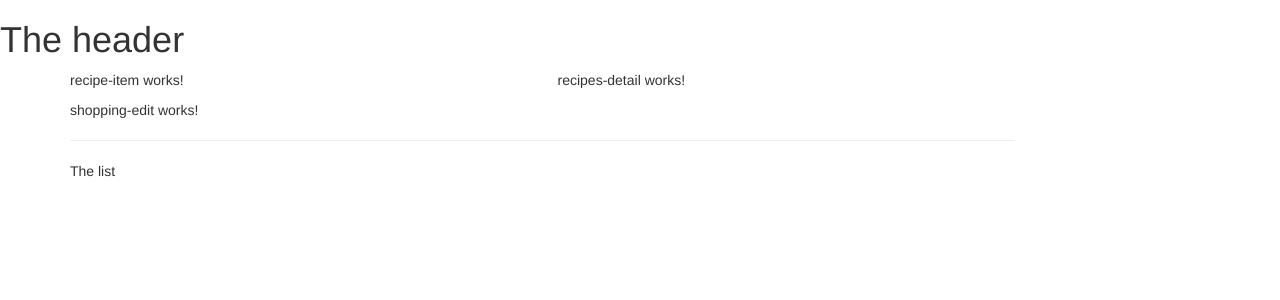
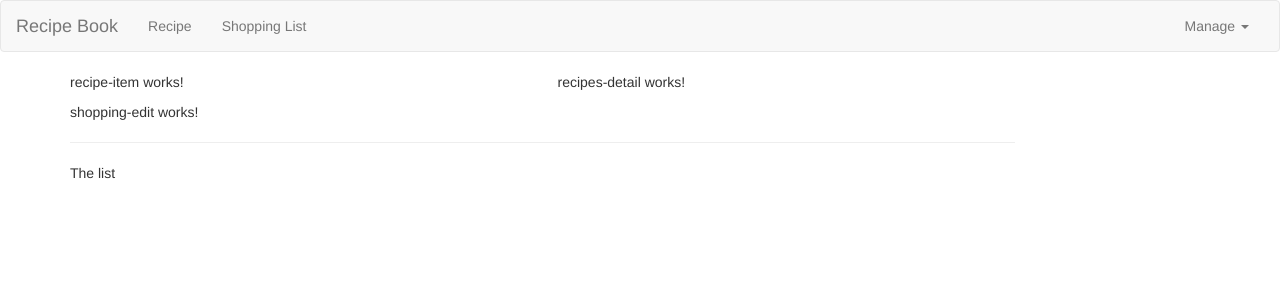
Before and after one commit to molimkarbalaei/test-shoping, an Angular app: page / in a window 1280 px wide. Shown: the top 300 px of the page. Built offline with nearby package versions, Linux system fonts and the light colour scheme.

Commit message:
add: add navigation bar

```diff
--- a/src/app/header/header.componet.html
+++ b/src/app/header/header.componet.html
@@ -1 +1,26 @@
-<h1>The header</h1>
+<nav class="navbar navbar-default">
+  <div class="container-fluid">
+    <div class="navbar-header">
+      <a href="#" class="navbar-brand">Recipe Book</a>
+    </div>
+
+    <!-- Work on actuall links -->
+    <div class="collapse navbar-collapse">
+      <ul class="nav navbar-nav">
+        <li><a href="#">Recipe</a></li>
+        <li><a href="#">Shopping List</a></li>
+      </ul>
+      <ul class="nav navbar-nav navbar-right">
+        <li class="dropdown">
+          <a href="#" class="dropdown-toggle" role="button">Manage <span class="caret"></span></a>
+          <ul class="dropdown-menu">
+            <li>
+              <a href="#">Saving Data</a>
+            </li>
+            <li><a href="#">Fetch Data</a></li>
+          </ul>
+        </li>
+      </ul>
+    </div>
+  </div>
+</nav>
```
